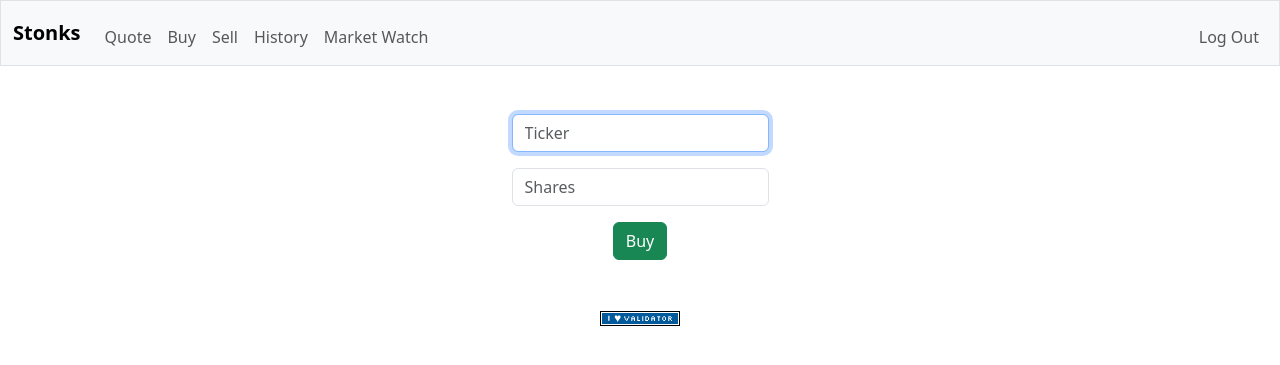
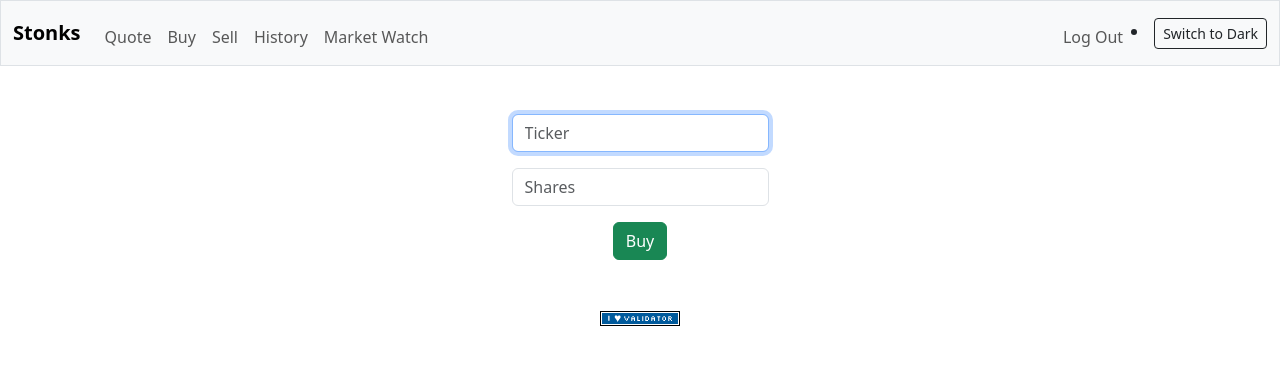
Before and after one commit to Altf4tan/Stock-Market-Site, a Flask app: page /buy in a window 1280 px wide. Shown: the top 365 px of the page. Run offline with Flask 3, Linux system fonts and the light colour scheme; a user stored in the database is signed in; some libraries are stand-ins or nearby versions.

Commit message:
Update layout.html

```diff
--- a/Stonks/templates/layout.html
+++ b/Stonks/templates/layout.html
@@ -6,6 +6,9 @@
 
         <meta charset="utf-8">
         <meta name="viewport" content="initial-scale=1, width=device-width">
+
+        <!-- Bootstrap icons -->
+        <link rel="stylesheet" href="https://cdn.jsdelivr.net/npm/bootstrap-icons@1.11.3/font/bootstrap-icons.css">
 
         <!-- http://getbootstrap.com/docs/5.3/ -->
         <link href="https://cdn.jsdelivr.net/npm/bootstrap@5.3.3/dist/css/bootstrap.min.css" rel="stylesheet" integrity="sha384-QWTKZyjpPEjISv5WaRU9OFeRpok6YctnYmDr5pNlyT2bRjXh0JMhjY6hW+ALEwIH" crossorigin="anonymous">
@@ -48,8 +51,11 @@
                         <ul class="navbar-nav ms-auto mt-2">
                             <li class="nav-item"><a class="nav-link" href="/register">Register</a></li>
                             <li class="nav-item"><a class="nav-link" href="/login">Log In</a></li>
+                    {% endif %}
+                            <li class="nav-item">
+                                <button id="themeToggle" class="btn btn-sm">Switch to Dark</button>
+                            </li>
                         </ul>
-                    {% endif %}
                 </div>
             </div>
         </nav>
@@ -85,7 +91,32 @@
                 });
             </script>
         </footer>
+        <script>
+            // Switching to dark & light mode
+            (() => {
+                const btn  = document.getElementById('themeToggle');
+                const nav  = document.querySelector('nav');
+                const get  = () => localStorage.getItem('theme') || 'light';
+                const apply = t => {
+                    document.documentElement.dataset.bsTheme = t;
+                    btn.textContent = t === 'light' ? 'Switch to Dark' : 'Switch to Light';
 
+                    // flip navbar background & text utilities
+                    nav.classList.toggle('bg-light',  t === 'light');
+                    nav.classList.toggle('navbar-light',  t === 'light');
+                    nav.classList.toggle('bg-dark',   t === 'dark');
+                    nav.classList.toggle('navbar-dark',   t === 'dark');
+                    btn.classList.toggle('btn-outline-dark', t === 'light');  // black text on light navbar
+                    btn.classList.toggle('btn-outline-light', t === 'dark');  // white text on dark navbar
+
+                };
+                apply(get());
+                btn.addEventListener('click', () => {
+                    const next = get() === 'light' ? 'dark' : 'light';
+                    localStorage.setItem('theme', next);
+                    apply(next);
+                });
+            })();
+        </script>
     </body>
-
 </html>
```
